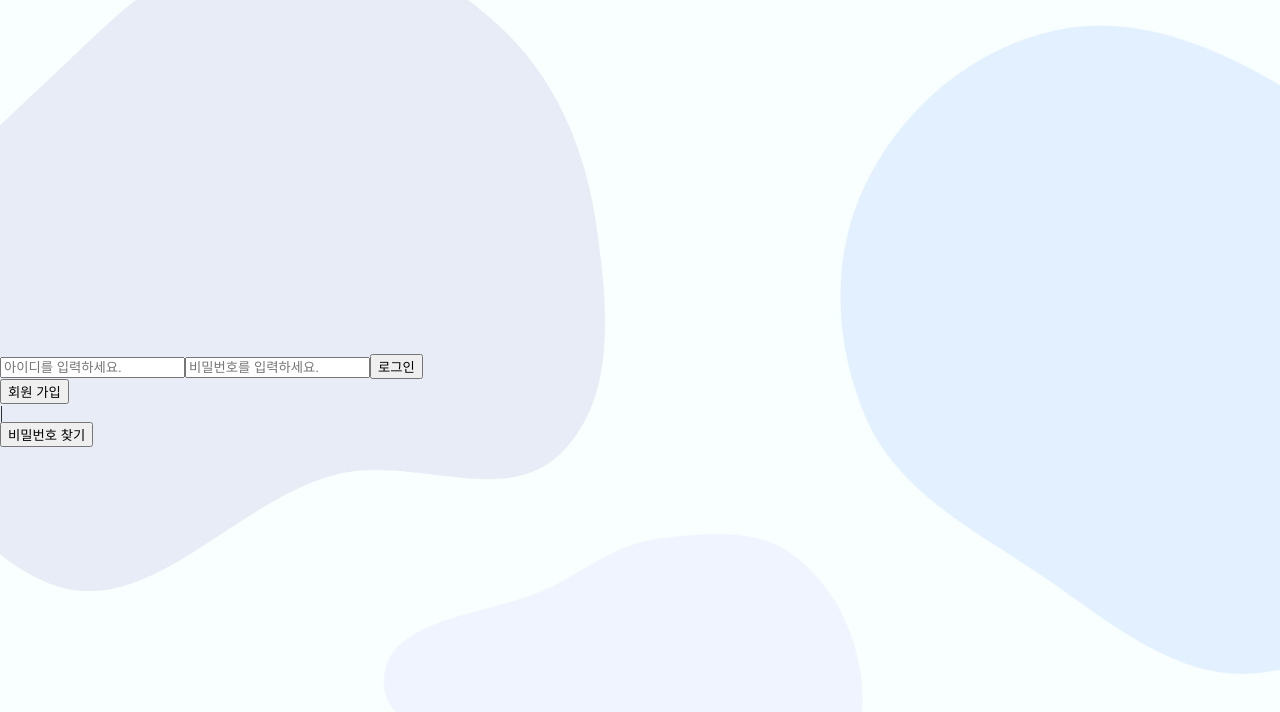
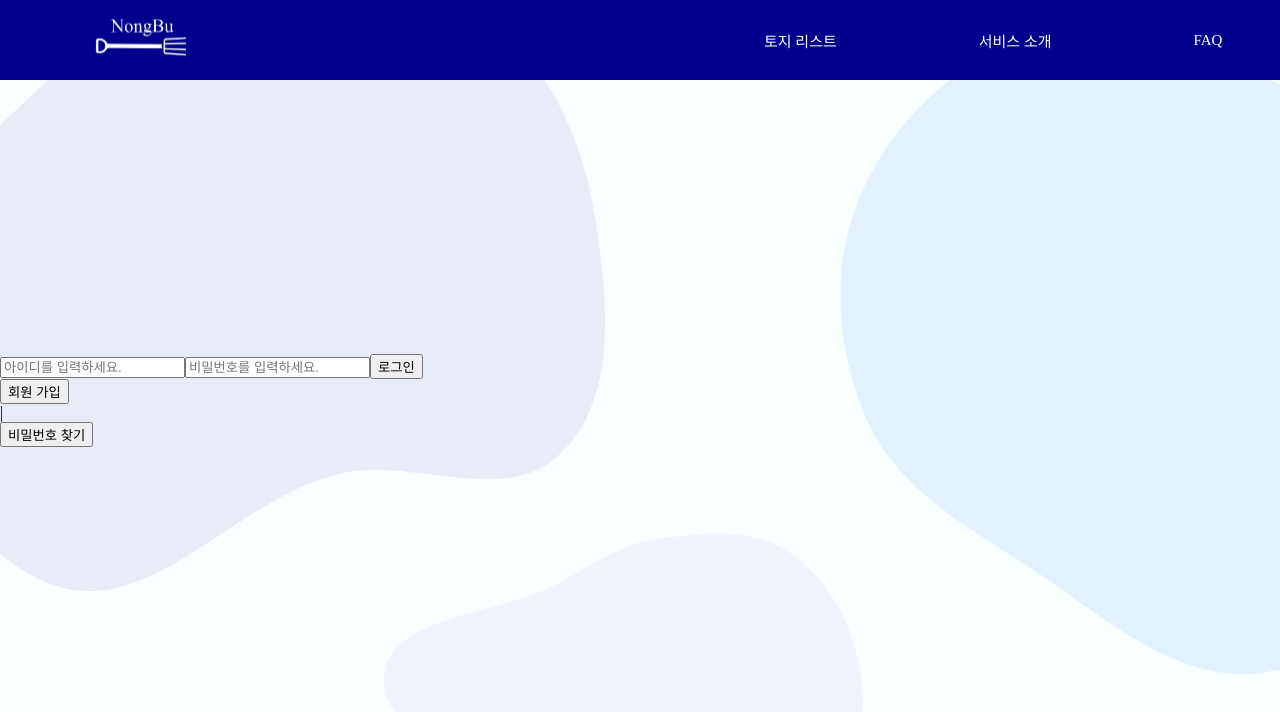
Before and after one commit to siwon99/KT-AIVLE-SCHOOL-BigProject, a React (Vite) app: page /login in a window 1280 px wide. Shown: the top 712 px of the page. Built offline with nearby package versions, Linux system fonts and the light colour scheme; the HTML template or start-up script is replaced by a standard one.

Commit message:
docs: 로그인 및 메뉴 경로 수정

```diff
--- a/src/pages/loginpage/login.jsx
+++ b/src/pages/loginpage/login.jsx
@@ -2,6 +2,7 @@ import React, { useState } from 'react' // eslint-disable-line no-unused-vars
 import { useNavigate } from 'react-router-dom';
 import UserBtn from './UserBtn.jsx'
 import UserInput from './UserInput.jsx'
+import Navbar from '../navbar/Navbar.jsx';
 
 const Login = () => {
   //유저 id, password
@@ -45,7 +46,7 @@ const Login = () => {
       if (data.token) {
         alert('로그인 되었습니다.');
         localStorage.setItem('token', data.message);
-        navigate('/home');
+        navigate('/');
       } else {
         console.log('username:' ,userInfo.username, 'password:', userInfo.password);
         alert('가입되지 않은 정보입니다.');
@@ -54,6 +55,8 @@ const Login = () => {
   };
 
   return (
+    <>
+      <Navbar />
       <div className="login">
         <div className="userFrame" onChange={handleInputChange}>
           <UserInput
@@ -81,6 +84,7 @@ const Login = () => {
           </div>
         </div>
       </div>
+    </>
   );
 }
 
--- a/src/pages/navbar/navbar.jsx
+++ b/src/pages/navbar/navbar.jsx
@@ -10,24 +10,24 @@ const Navbar = () => {
       <nav>
         <ul>
           <li>
-            <a href="#home">
+            <a href="/">
               <img src={WhomeIcon} alt="NongBu" className="whomeicon" />
             </a>
           </li>
           <li>
-            <a href="#land_list">토지 리스트</a>
+            <a href="/land_list">토지 리스트</a>
           </li>
           <li>
-            <a href="#service">서비스 소개</a>
+            <a href="/service">서비스 소개</a>
           </li>
           <li>
-            <a href="#faq">FAQ</a>
+            <a href="/faq">FAQ</a>
           </li>
           <li className="auth-icons">
-            <a href="#login">
+            <a href="/login">
               <img src={WlogIn} alt="Log In" className="login-icon" />
             </a>
-            <a href="#signup">
+            <a href="/signup">
               <img src={WsignUp} alt="SignUp" className="signup-icon" />
             </a>
           </li>
```
Lines whose indentation alone changed are shown as unchanged.
